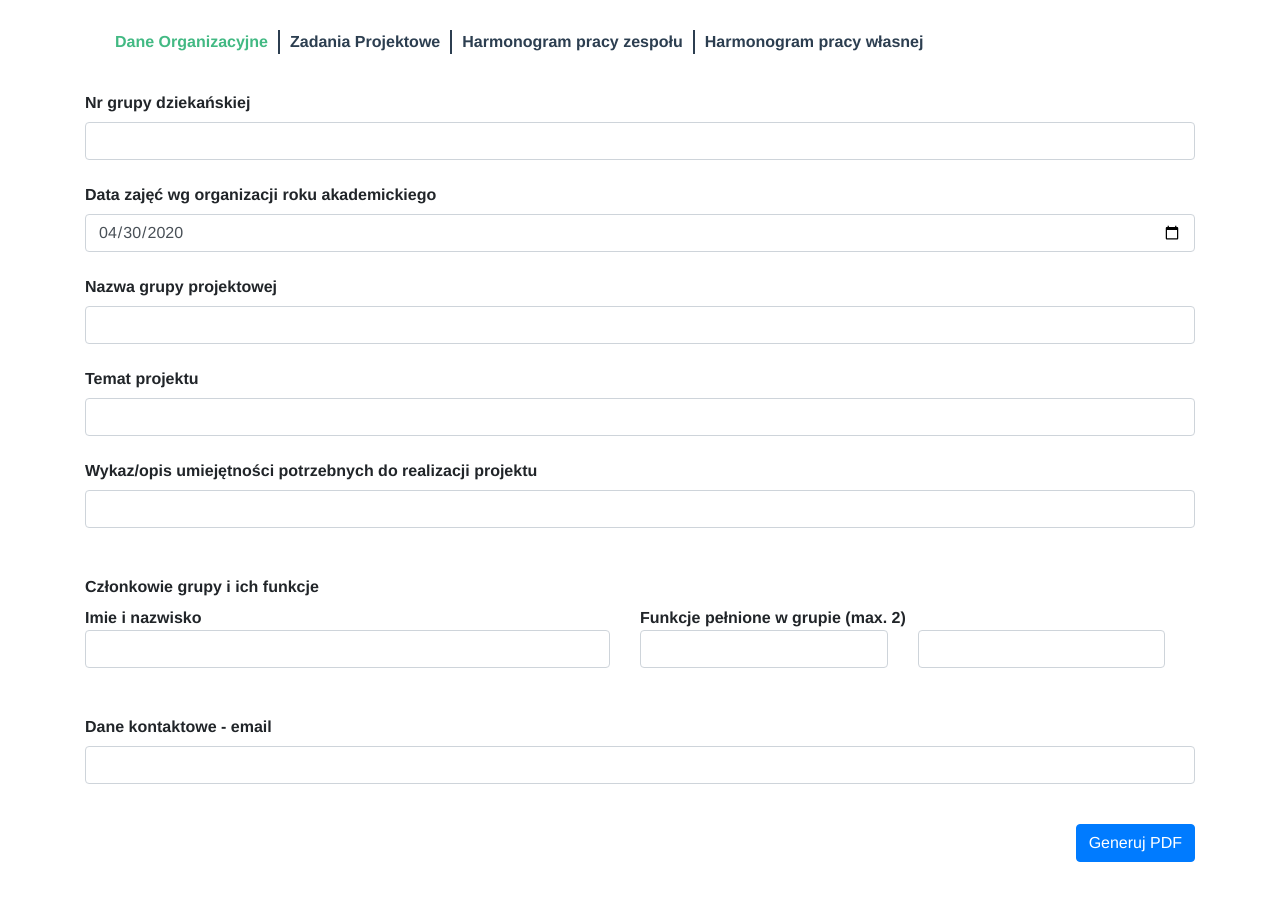
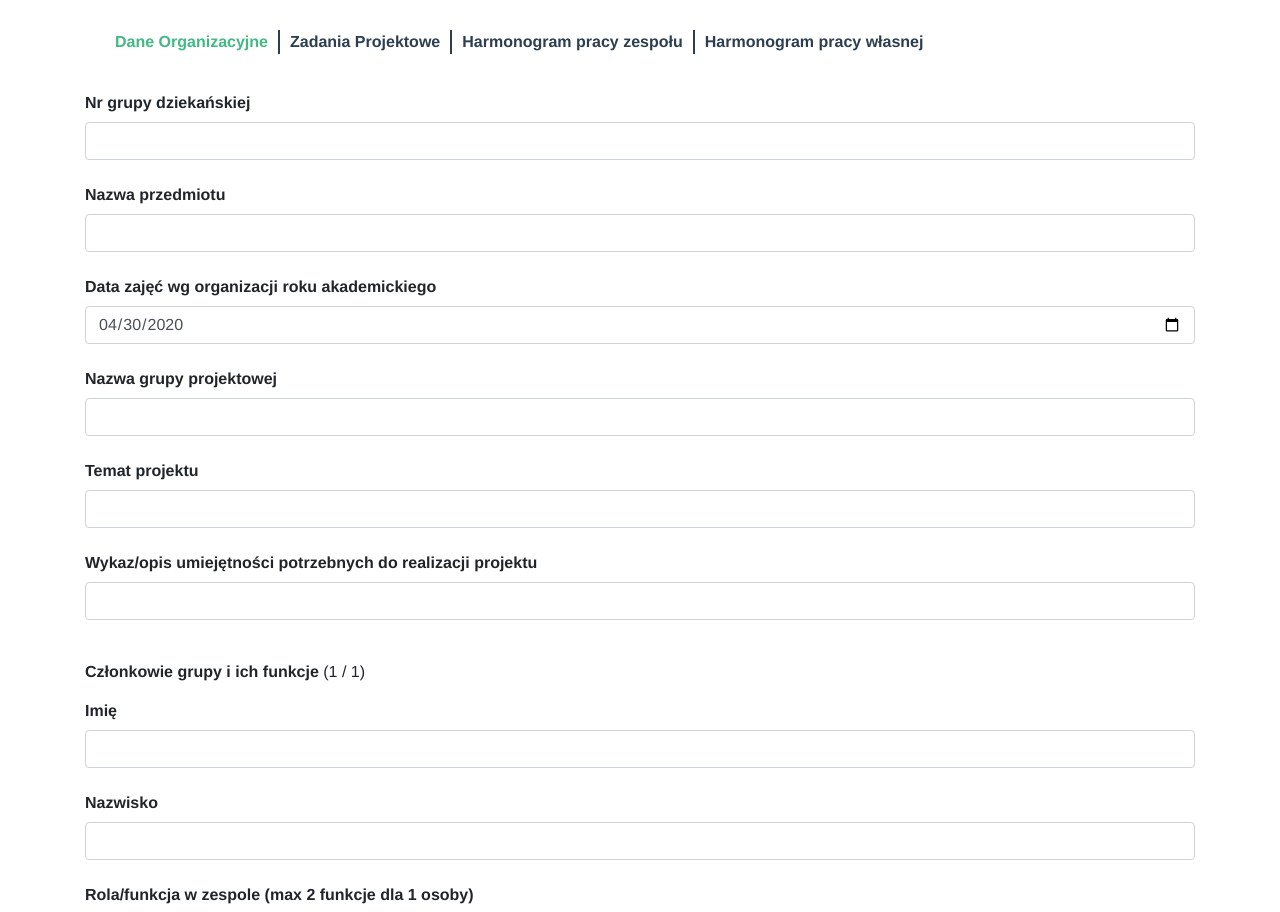
Before and after one commit to mrrain345/group-project, a Vue app: page /organization-data in a window 1280 px wide. Shown: the top 912 px of the page. Built offline with nearby package versions, Linux system fonts and the light colour scheme.

Commit message:
Refactor the whole project

```diff
--- a/src/classes/Field.ts
+++ b/src/classes/Field.ts
@@ -2,16 +2,18 @@ export enum FieldType {
   text,
   date,
   students,
+  table,
 }
 
 export enum Section {
   top,
   title,
-  main
+  main,
+  table,
 }
 
-export type FieldData = { title: string, section: Section, type: FieldType, property: string };
-export type FieldDataValue = { title: string, section: Section, type: FieldType, property: string, value: object };
+export type FieldData = { title: string, section: keyof typeof Section, type: keyof typeof FieldType, property: string };
+export type FieldDataValue = { title: string, section: keyof typeof Section, type: keyof typeof FieldType, property: string, value: object };
 
 interface MyWindow extends Window { _fieldData: { [key: string]: FieldData[]}; }
 declare var window: MyWindow
@@ -23,7 +25,7 @@ export function Field(title: string, section: Section, type: FieldType = FieldTy
     const className = target.constructor.name;
     if (window._fieldData === undefined) window._fieldData = {};
     if (window._fieldData[className] === undefined) window._fieldData[className] = [];
-    window._fieldData[className].push({ title, section, type, property });
+    //window._fieldData[className].push({ title, section, type, property });
   }
 }
 
--- /dev/null
+++ b/src/components/Input.vue
@@ -0,0 +1,61 @@
+<template>
+  <div>
+    <div v-if="table === undefined" class="form-group row">
+      <label :for="name" class="col-sm-12 col-form-label">{{ title }}</label>
+      <div class="col-sm-12">
+        <input :type="type" class="form-control" :id="name" v-model="data.data[name]" @input="emit" />
+      </div>
+    </div>
+
+    <div v-else class="form-group row">
+      <label :for="`${table}_${name}`" class="col-sm-12 col-form-label">{{ title }}</label>
+      <div class="col-sm-12">
+        <input :type="type" class="form-control" :id="`${table}_${name}`" v-model="data.data[table][index][name]" @input="emit" />
+      </div>
+    </div>
+  </div>
+</template>
+
+<script lang="ts">
+import { Component, Prop, Vue, Inject, InjectReactive } from 'vue-property-decorator';
+import { FieldData, Section, FieldType } from '../classes/Field';
+
+@Component
+export default class Input extends Vue {
+  @Prop() name!: string;
+  @Prop({ default: "text" }) type!: string;
+  @Prop() title!: string;
+  @Inject({ default: "main" }) section!: string;
+  @Inject({ default: undefined }) table!: string;
+  data: any = { data: {}, fields: [] };
+  @InjectReactive() index!: number;
+
+  created() {
+    this.data = this.$attrs.data;
+
+    if (this.table === undefined) {
+      this.data.fields.push({
+        title: this.title,
+        section: this.section,
+        type: this.type,
+        property: this.name,
+      });
+
+      this.data.data[this.name] = (this.type == "date") ? new Date().toISOString().split('T')[0] : "";
+
+    } else {
+      this.data.fields.find((f: any) => f.property === this.table).table[this.name] = {
+        title: this.title,
+        type: this.type,
+        property: this.name,
+      }
+
+      this.data.data[this.table][this.index][this.name] = (this.type == "date") ? new Date().toISOString().split('T')[0] : "";
+    }
+  }
+
+  emit() {
+    this.$emit('update:data', this.data);
+  }
+}
+</script>
--- /dev/null
+++ b/src/components/Section.vue
@@ -0,0 +1,15 @@
+<template>
+  <div>
+    <slot></slot>
+  </div>
+</template>
+
+<script lang="ts">
+import { Component, Prop, Vue, Provide } from 'vue-property-decorator';
+
+@Component
+export default class Section extends Vue {
+  @Prop() section!: string;
+  @Provide("section") sec = this.section;
+}
+</script>
--- /dev/null
+++ b/src/components/Table.vue
@@ -0,0 +1,71 @@
+<template>
+  <div class="table">
+    <label>{{title}}</label> ({{ index+1 }} / {{ length }})
+    <slot></slot>
+
+    <div class="float-right">
+      <button class="btn btn-secondary" style="margin-right: 10px;" @click="decrement">&lt;&lt;</button>
+      <button class="btn btn-secondary" @click="increment">&gt;&gt;</button>
+    </div>
+    <div style="clear: both;"></div>
+  </div>
+</template>
+
+<script lang="ts">
+import { Component, Prop, Vue, Provide, ProvideReactive } from 'vue-property-decorator';
+
+@Component
+export default class Table extends Vue {
+  @Prop() name!: string;
+  @Prop() title!: string;
+  @ProvideReactive() index = 0;
+  @Provide() table!: string;
+  @Provide() section = "table";
+  data: any = { data: {}, fields: [] };
+  length = 1;
+
+  constructor() {
+    super();
+    this.table = this.name;
+  }
+
+  created() {
+    this.data = this.$attrs.data;
+    this.data.data[this.name] = [{}];
+
+    this.data.fields.push({
+      title: this.title,
+      section: "table",
+      type: "table",
+      property: this.name,
+      table: {},
+    });
+  }
+
+  increment() {
+    if (Object.entries(this.data.data[this.name][this.index]).length === 0) return;
+
+    this.index++;
+    if (this.index === this.length) {
+      this.data.data[this.name][this.index] = {};
+      this.length++;
+    }
+  }
+
+  decrement() {
+    if (this.index == 0) return;
+
+    if (Object.entries(this.data.data[this.name][this.index]).length === 0) {
+      this.data.data[this.name].pop();
+      this.length--;
+    }
+    this.index--;
+  }
+}
+</script>
+
+<style scoped>
+.table {
+  margin-top: 40px;
+}
+</style>
--- a/src/views/OrganizationDataForm.vue
+++ b/src/views/OrganizationDataForm.vue
@@ -2,76 +2,26 @@
   <div class="container">
     <Navbar />
 
-    <div class="form-group row">
-      <label for="classNumber" class="col-sm-12 col-form-label">{{ title('classNumber') }}</label>
-      <div class="col-sm-12">
-        <input type="text" class="form-control" id="classNumber" v-model="data.classNumber" />
-      </div>
-    </div>
+    <Section section="top">
+      <Input name="classNumber" title="Nr grupy dziekańskiej" :data.sync="data"/>
+      <Input name="className" title="Nazwa przedmiotu" :data.sync="data"/>
+      <Input name="classDate" title="Data zajęć wg organizacji roku akademickiego" type="date" :data.sync="data"/>
+      <Input name="groupName" title="Nazwa grupy projektowej" :data.sync="data"/>
+    </Section>
 
-    <div class="form-group row">
-      <label for="classDate" class="col-sm-12 col-form-label">{{ title('classDate') }}</label>
-      <div class="col-sm-12">
-        <input type="date" class="form-control" id="classDate" v-model="data.classDate" />
-      </div>
-    </div>
+    <Section section="title">
+      <Input name="subject" title="Temat projektu" :data.sync="data"/>
+    </Section>
 
-    <div class="form-group row">
-      <label for="groupName" class="col-sm-12 col-form-label">{{ title('groupName') }}</label>
-      <div class="col-sm-12">
-        <input type="text" class="form-control" id="groupName" v-model="data.groupName" />
-      </div>
-    </div>
+    <Input name="skills" title="Wykaz/opis umiejętności potrzebnych do realizacji projektu" :data.sync="data"/>
 
-    <div class="form-group row">
-      <label for="subject" class="col-sm-12 col-form-label">{{ title('subject') }}</label>
-      <div class="col-sm-12">
-        <input type="text" class="form-control" id="subject" v-model="data.subject" />
-      </div>
-    </div>
+    <Table name="workers" title="Członkowie grupy i ich funkcje" :data.sync="data">
+      <Input name="firstname" title="Imię" :data.sync="data"/>
+      <Input name="lastname" title="Nazwisko" :data.sync="data"/>
+      <Input name="role" title="Rola/funkcja w zespole (max 2 funkcje dla 1 osoby)" :data.sync="data"/>
+    </Table>
 
-    <div class="form-group row">
-      <label for="skills" class="col-sm-12 col-form-label">{{ title('skills') }}</label>
-      <div class="col-sm-12">
-        <input type="text" class="form-control" id="skills" v-model="data.skills" />
-      </div>
-    </div>
-
-    <br/>
-    <div class="row">
-      <label class="col-sm-12 col-form-label">{{ title('students') }}</label>
-
-      <div class="col-sm-12 row">
-        <div class="col-sm-6">
-          <b>Imie i nazwisko</b>
-        </div>
-        <div class="col-sm-6">
-          <b>Funkcje pełnione w grupie (max. 2)</b>
-        </div>
-      </div>
-
-      <div v-for="(student, id) in data.students" :key="id" class="col-sm-12 row form-group">
-        <div class="col-sm-6">
-          <input type="text" class="form-control" id="id" v-model="student.fullname" />
-        </div>
-        <div class="col-sm-3">
-          <input type="text" class="form-control" id="id" v-model="student.job1" />
-        </div>
-        <div class="col-sm-3">
-          <input type="text" class="form-control" id="id" v-model="student.job2" />
-        </div>
-      </div>
-    </div>
-    <br/>
-
-    <div class="form-group row">
-      <label for="email" class="col-sm-12 col-form-label">Dane kontaktowe - email</label>
-      <div class="col-sm-12">
-        <input type="text" class="form-control" id="email" v-model="data.email" />
-      </div>
-    </div>
-
-    <br/>
+    <Input name="email" title="Dane kontaktowe" :data.sync="data"/>
 
     <button class="btn btn-primary float-right" style="margin-bottom: 40px;" @click="generate">
       Generuj PDF
@@ -83,37 +33,24 @@
 <script lang="ts">
 import { Component, Prop, Vue, Watch } from 'vue-property-decorator';
 import Navbar from '@/components/Navbar.vue';
-import OrganizationData from '@/classes/OrganizationData';
-import { FormData } from '@/classes/Field';
+import Input from '@/components/Input.vue';
+import Table from '@/components/Table.vue';
+import Section from '@/components/Section.vue';
 
 @Component({
   components: {
     Navbar,
+    Input,
+    Table,
+    Section,
   }
 })
 export default class OrganizationDataForm extends Vue {
-  data = new OrganizationData();
-
-  @Watch('data', { deep: true })
-  onchange() {
-    const student = this.data.students[this.data.students.length-1];
-    if (student.fullname !== "" || student.job1 !== "" || student.job2 !== "") {
-      this.data.students.push({ fullname: "", job1: "", job2: "" });
-    }
-  }
-
-  constructor() {
-    super();
-    this.data.students.push({ fullname: "", job1: "", job2: "" });
-  }
+  data: any = { data: {}, fields: [] };
 
   generate() {
-    const base = FormData.toBaseString(this.data);
+    const base = btoa(encodeURIComponent(JSON.stringify(this.data)));
     window.open(`/preview/${base}`);
-  }
-
-  title(fieldName: string) : string {
-    return FormData.getTitle(this.data, fieldName);
   }
 }
 
--- a/src/views/ProjectTasksForm.vue
+++ b/src/views/ProjectTasksForm.vue
@@ -60,9 +60,15 @@
 
     <br/>
 
-    <button class="btn btn-primary float-right" style="margin-bottom: 40px;" @click="generate">
-      Generuj PDF
-    </button>
+    <div class="form-group row float-right">
+      <button class="btn btn-secondary" style="margin-right: 10px;" @click="addData">
+        Dodaj
+      </button>
+
+      <button class="btn btn-primary" @click="generate">
+        Generuj PDF
+      </button>
+    </div>
 
   </div>
 </template>
@@ -80,7 +86,12 @@ import { FormData } from '@/classes/Field';
 })
 export default class ProjectTasksForm extends Vue {
   data = new ProjectTasksData();
+  dataTable : Array<ProjectTasksData> = [];
 
+  addData() {
+    const data = JSON.stringify(this.data);
+    this.dataTable.push(JSON.parse(data));
+  }
 
   generate() {
     const base = FormData.toBaseString(this.data);
```
Also changed, not shown: src/views/Preview.vue (+19 -20 lines).
